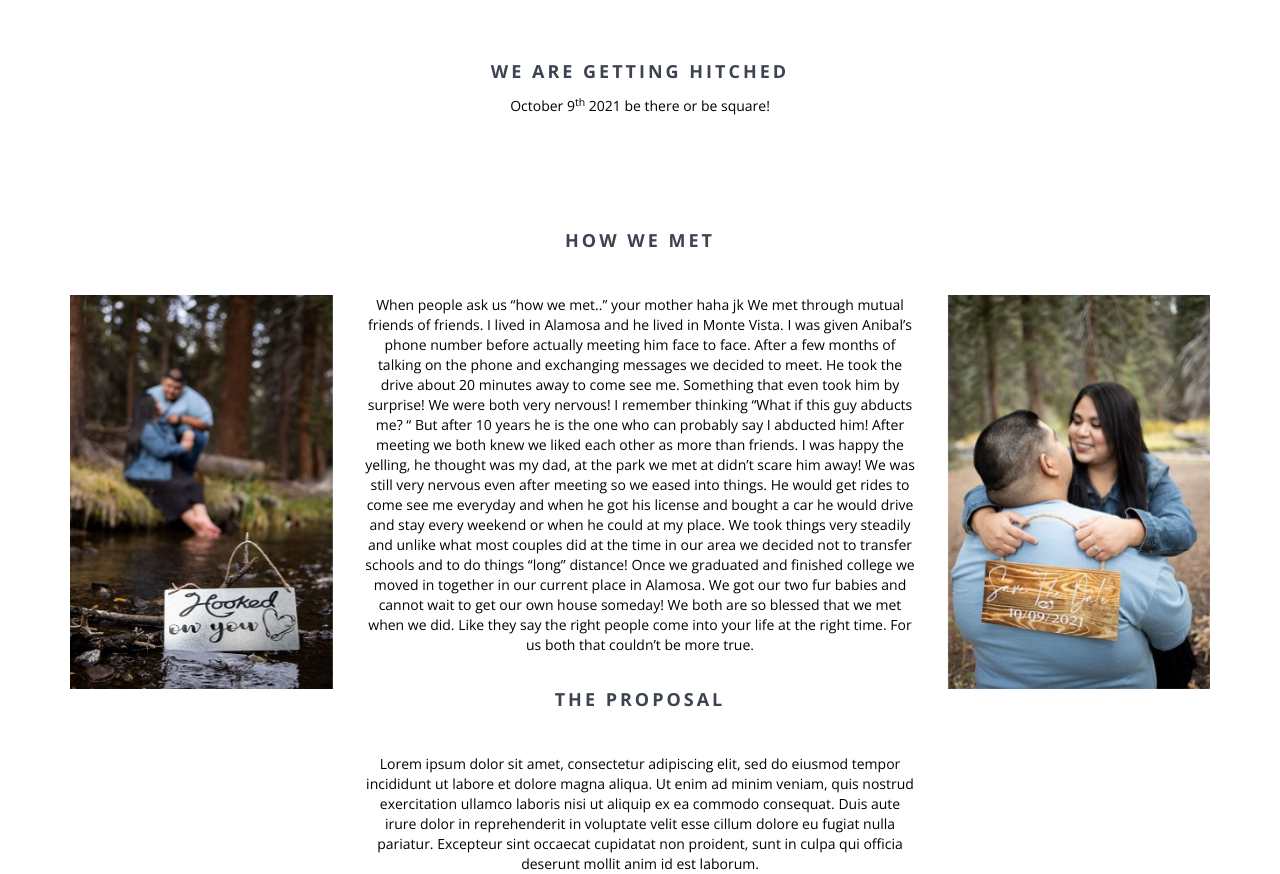
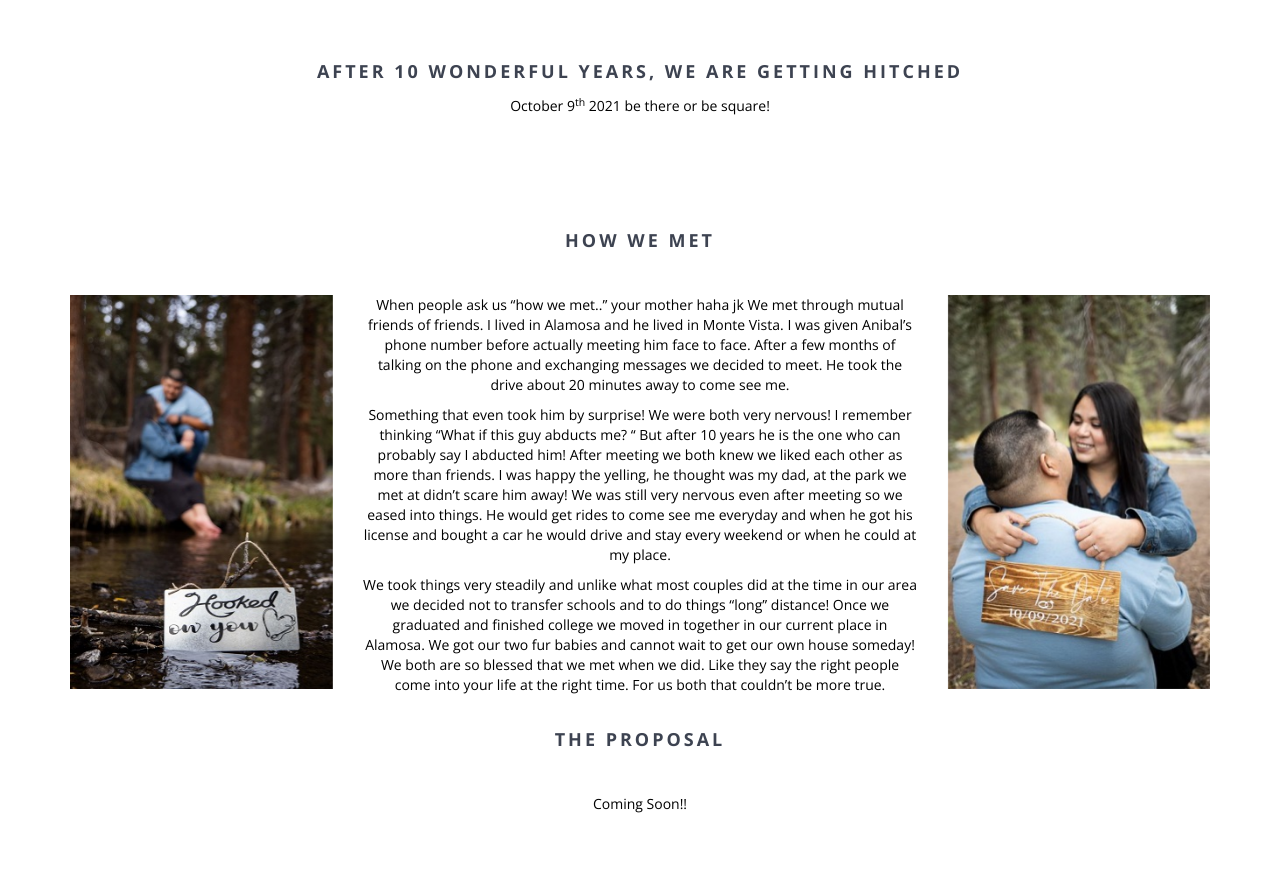
Before and after one commit to guerra15anibal/Dana-Anibal, a website: page index.html in a window 1280 px wide. Shown: the part 718-1592 px from the top of the page. Drawn offline with nearby package versions, Linux system fonts and the light colour scheme; a script that the page names is missing; files whose address does not match are found by name.

Commit message:
adding notes

```diff
--- a/index.html
+++ b/index.html
@@ -80,7 +80,7 @@
     <div class="container">
         <div class="row">
             <div class="col-md-12 text-center">
-                <h3>We are getting hitched</h3>
+                <h3>After 10 wonderful years, We are getting hitched</h3>
                 <p>October 9<sup>th</sup> 2021 be there or be square!</p>
             </div>
         </div>
@@ -97,16 +97,16 @@
         <div class="row">
             <div class="col-md-3 hidden-sm hidden-xs"><img src="img/IMG_2317.jpg" class="wp1"></div>
             <div class="col-md-6">
-                <p>When people ask us “how we met..” your mother haha jk We met through mutual friends of friends. I lived in Alamosa and he lived in Monte Vista. I was given Anibal’s phone number before actually meeting him face to face. After a few months of talking on the phone and exchanging messages we decided to meet. He took the drive about 20 minutes away to come see me. Something that even took him by surprise! We were both very nervous! I remember thinking “What if this guy abducts me? “ But after 10 years he is the one who can probably say I abducted him! After meeting we both knew we liked each other as more than friends. I was happy the yelling,  he thought was my dad, at the park we met at didn’t scare him away! We was still very nervous even after meeting so we eased into things. He would get rides to come see me everyday and when he got his license and bought a car he would drive and stay every weekend or when he could at my place. We took things very steadily and unlike what most couples did at the time in our area we decided not to transfer schools and to do things “long” distance! Once we graduated and finished college we moved in together in our current place in Alamosa. We got our two fur babies and cannot wait to get our own house someday! We both are so blessed that we met when we did. Like they say the right people come into your life at the right time. For us both that couldn’t be more true.</p>
+                <p>When people ask us “how we met..” your mother haha jk We met through mutual friends of friends. I lived in Alamosa and he lived in Monte Vista. I was given Anibal’s phone number before actually meeting him face to face. After a few months of talking on the phone and exchanging messages we decided to meet. He took the drive about 20 minutes away to come see me.
+                <p>Something that even took him by surprise! We were both very nervous! I remember thinking “What if this guy abducts me? “ But after 10 years he is the one who can probably say I abducted him! After meeting we both knew we liked each other as more than friends. I was happy the yelling,  he thought was my dad, at the park we met at didn’t scare him away! We was still very nervous even after meeting so we eased into things. He would get rides to come see me everyday and when he got his license and bought a car he would drive and stay every weekend or when he could at my place.</p>
+                <p>We took things very steadily and unlike what most couples did at the time in our area we decided not to transfer schools and to do things “long” distance! Once we graduated and finished college we moved in together in our current place in Alamosa. We got our two fur babies and cannot wait to get our own house someday! We both are so blessed that we met when we did. Like they say the right people come into your life at the right time. For us both that couldn’t be more true.</p>
 
                 <div class="row">
                     <div class="col-md-12 text-center">
                         <h3 class="header">The Proposal</h3>
                     </div>
                 </div>
-                <p>
-                    Lorem ipsum dolor sit amet, consectetur adipiscing elit, sed do eiusmod tempor incididunt ut labore et dolore magna aliqua. Ut enim ad minim veniam, quis nostrud exercitation ullamco laboris nisi ut aliquip ex ea commodo consequat. Duis aute irure dolor in reprehenderit in voluptate velit esse cillum dolore eu fugiat nulla pariatur. Excepteur sint occaecat cupidatat non proident, sunt in culpa qui officia deserunt mollit anim id est laborum.
-                </p>
+                <p>Coming Soon!!</p>
             </div>
             <div class="col-md-3 hidden-sm hidden-xs"><img src="img/DSD_0214.jpg" class="wp2"></div>
         </div>
```
